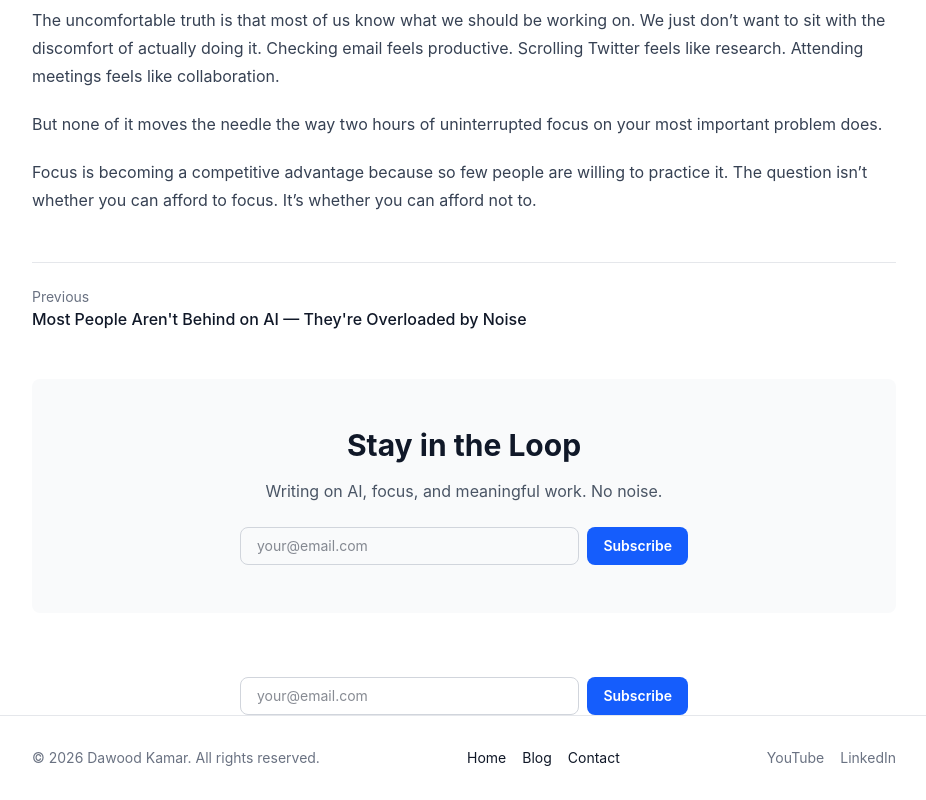
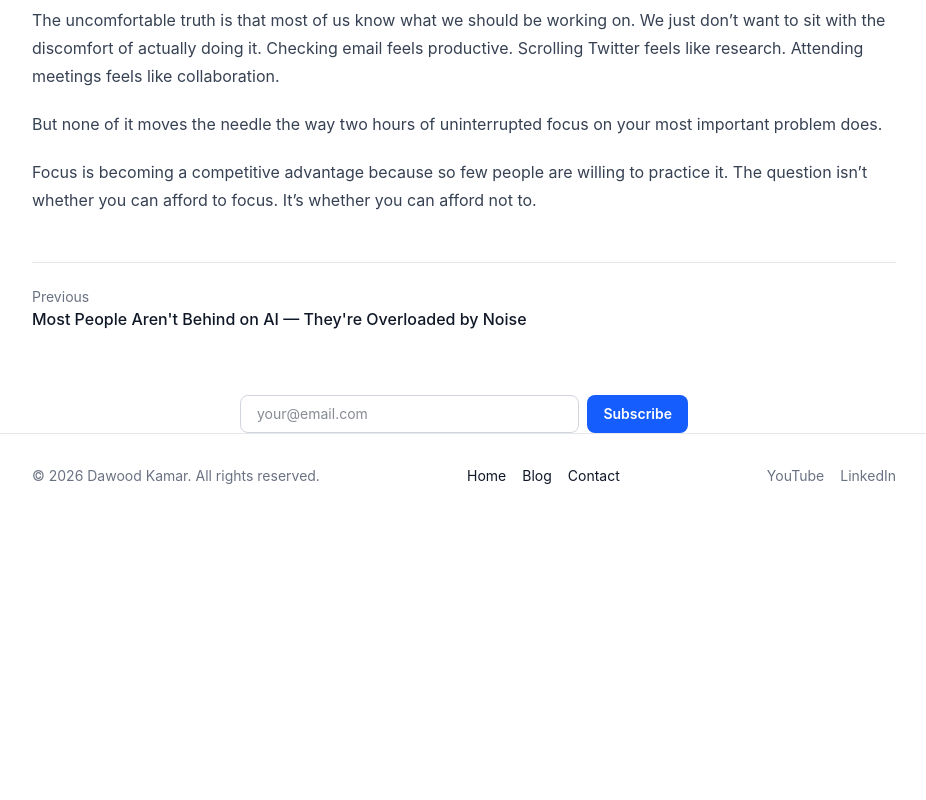
Before and after one commit to DawoodKamar/Dawood, an Astro site: page /blog/focus-advantage in a window 1280 px wide. Shown: the part 1423-2223 px from the top of the page, without its empty margins (176-1102 px from the left). After the commit the page ends 1941 px from the top, so only its background shows below. Built offline with nearby package versions, Linux system fonts and the light colour scheme; Astro itself is replaced by a stand-in of ours.

Commit message:
fix(03-02): remove duplicate newsletter forms on blog posts and homepage

```diff
--- a/src/components/Footer.astro
+++ b/src/components/Footer.astro
@@ -1,8 +1,9 @@
 ---
 import NewsletterSignup from "./NewsletterSignup.astro";
+const isHome = Astro.url.pathname === "/";
 ---
 
-<div class="mx-auto max-w-4xl px-4 pt-8"><NewsletterSignup compact /></div>
+{!isHome && <div class="mx-auto max-w-4xl px-4 pt-8"><NewsletterSignup compact /></div>}
 <footer class="border-t border-gray-200 dark:border-gray-800">
   <div class="mx-auto flex max-w-4xl flex-col items-center gap-4 px-4 py-8 md:flex-row md:justify-between">
     <p class="text-sm text-gray-500 dark:text-gray-400">
--- a/src/pages/blog/[id].astro
+++ b/src/pages/blog/[id].astro
@@ -2,7 +2,6 @@
 import BaseLayout from "../../layouts/BaseLayout.astro";
 import { getCollection, render } from "astro:content";
 import PostNavigation from "../../components/PostNavigation.astro";
-import NewsletterSignup from "../../components/NewsletterSignup.astro";
 
 export async function getStaticPaths() {
   const posts = (
@@ -48,8 +47,4 @@ const minutesRead = remarkPluginFrontmatter.minutesRead;
   </article>
 
   <PostNavigation prevPost={prevPost} nextPost={nextPost} />
-
-  <div class="mt-12">
-    <NewsletterSignup />
-  </div>
 </BaseLayout>
```
